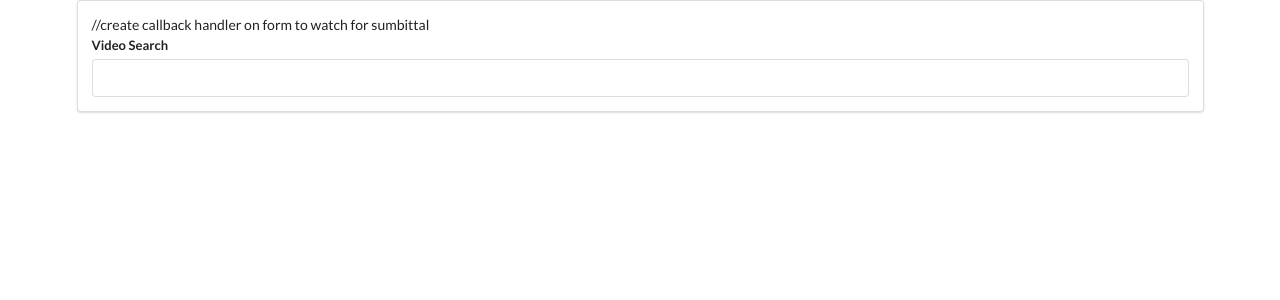
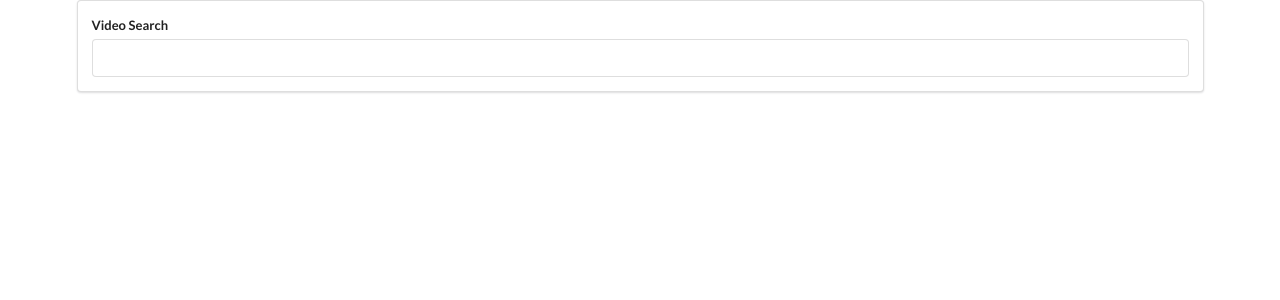
Before and after one commit to mekowalski/react-videos-app, a React (Create React App) app: page / in a window 1280 px wide. Shown: the top 300 px of the page. Built offline with nearby package versions, Linux system fonts and the light colour scheme.

Commit message:
remove comments and mark tasks

```diff
--- a/src/components/SearchBar.js
+++ b/src/components/SearchBar.js
@@ -3,7 +3,6 @@ import React from 'react';
 class SearchBar extends React.Component {
   state = { term: '' };
 
-  //these onAction methods are callbacks that are passed to some Child element
   onInputChange = event => {
     this.setState({ term: event.target.value });
   }
@@ -16,7 +15,6 @@ class SearchBar extends React.Component {
   render() {
     return (
       <div className='search-bar ui segment'>
-      //create callback handler on form to watch for sumbittal
         <form onSubmit={this.onFormSubmit} className='ui form'>
           <div className='field'>
             <label>Video Search</label>
```
Also changed, not shown: 1 other file (tests, documents, lock files or other folders).
